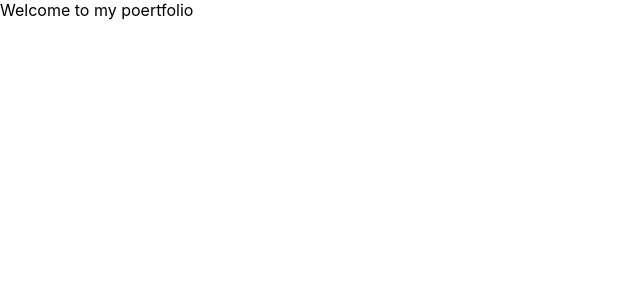
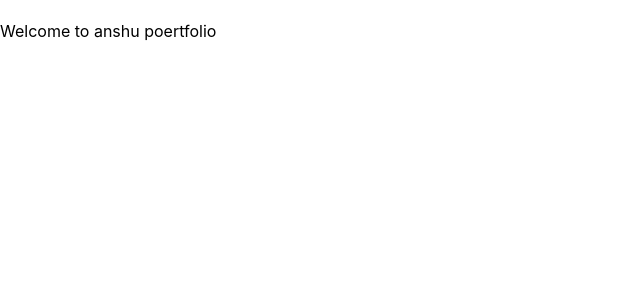
Before and after one commit to anshu6551/Portfolio-, a React (Create React App) app: page / in a window 1280 px wide. Shown: the top 300 px of the page, without its empty margins (0-640 px from the left). Built offline with nearby package versions, Linux system fonts and the light colour scheme.

Commit message:
first commit

```diff
--- a/src/App.js
+++ b/src/App.js
@@ -10,7 +10,7 @@ function App() {
       <BrowserRouter>
         <Navbar />
         <Routes>
-          <Route path='/' element={<div>Welcome to my poertfolio</div>} />
+          <Route path='/' element={<div>Welcome to anshu poertfolio</div>} />
         </Routes>
       </BrowserRouter>
     </>
--- a/src/components/Navbar/Navbar.jsx
+++ b/src/components/Navbar/Navbar.jsx
@@ -3,7 +3,7 @@ import React from 'react'
 const Navbar = () => {
   return (
     <div>
-
+      <h1></h1>
     </div>
   )
 }
```
